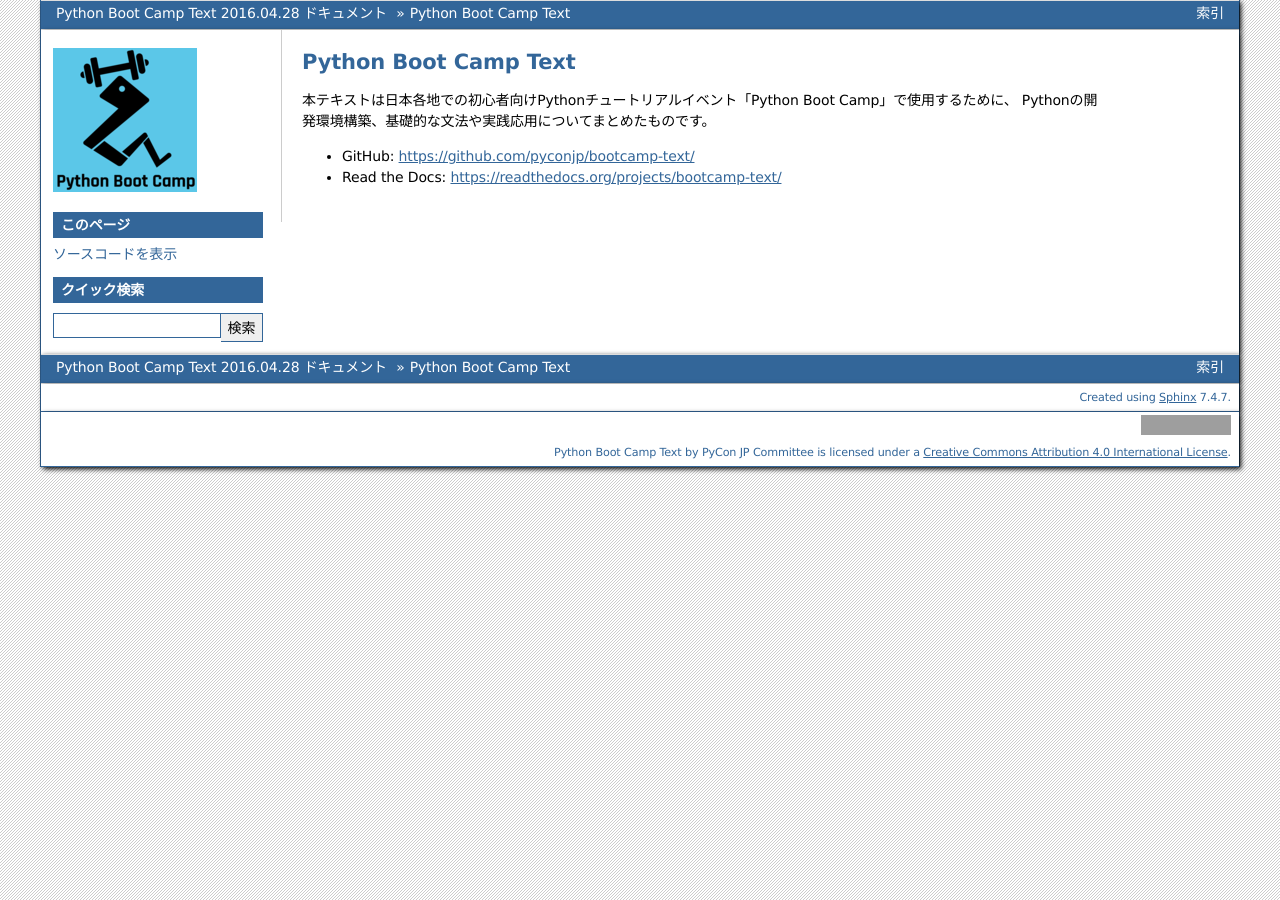
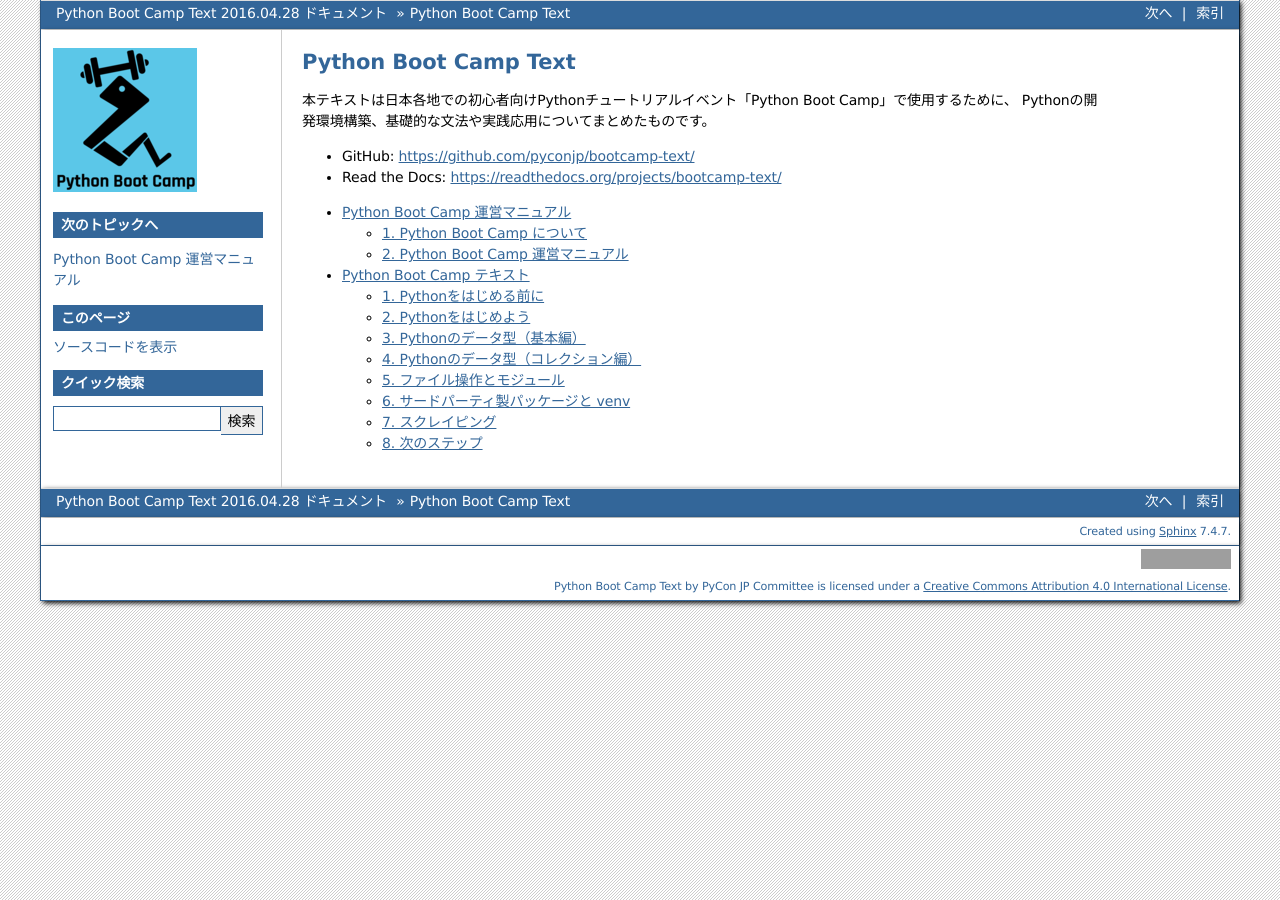
Before and after one commit to pyconjp/pycamp.pycon.jp, a Sphinx documentation site: the page built from source/index.rst, in a window 1280 px wide. Built offline with Sphinx 7.4.7, drawn with Linux system fonts in a browser that asks for light colours; part of the change alters nothing that is shown; grey boxes are pictures that could not be loaded.

```diff
--- a/source/index.rst
+++ b/source/index.rst
@@ -12,7 +12,7 @@ Pythonの開発環境構築、基礎的な文法や実践応用についてま
 - GitHub: https://github.com/pyconjp/bootcamp-text/
 - Read the Docs: https://readthedocs.org/projects/bootcamp-text/
 
-.. .. toctree::
+.. toctree::
    :maxdepth: 2
 
    organize/index
```
